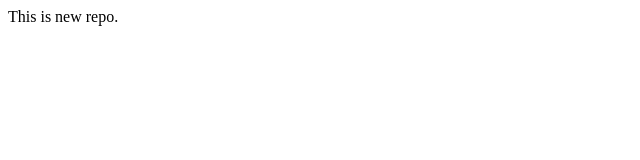
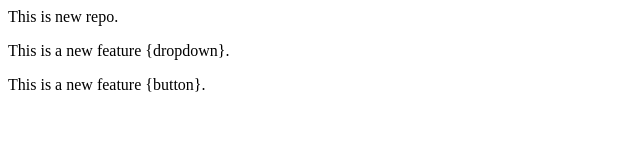
Before and after one commit to Aakash-0712/Local-Repo, a plain HTML site: page index.html in a window 1280 px wide. Shown: the whole page, without its empty margins (0-640 px from the left). Drawn offline with Linux system fonts and the light colour scheme.

Commit message:
add button

```diff
--- a/index.html
+++ b/index.html
@@ -1 +1,3 @@
 <p>This is new repo.</p>
+<p>This is a new feature {dropdown}.</p>
+<p>This is a new feature {button}.</p>
```
